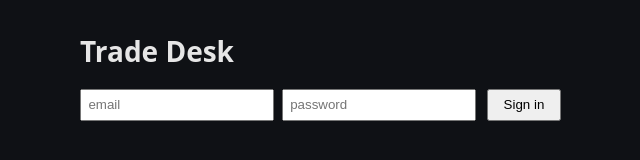
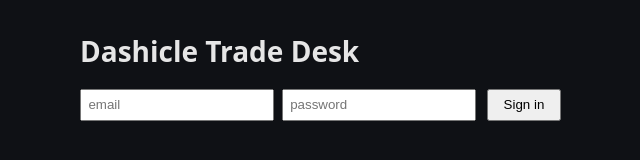
Before and after one commit to DashicleDev/TradeDesk, a plain HTML site: page index.html in a window 1280 px wide. Shown: the whole page, without its empty margins (110-750 px from the left). Drawn offline with nearby package versions, Linux system fonts and the light colour scheme.

Commit message:
Rename to Dashicle Trade Desk
Co-Authored-By: Claude Sonnet 5.5 <noreply@anthropic.com>

```diff
--- a/index.html
+++ b/index.html
@@ -1,8 +1,8 @@
 <!doctype html>
 <html lang="en"><head><meta charset="utf-8"><meta name="viewport" content="width=device-width,initial-scale=1">
-<title>Trade Desk</title><link rel="stylesheet" href="style.css"></head>
+<title>Dashicle Trade Desk</title><link rel="stylesheet" href="style.css"></head>
 <body>
-<h1>Trade Desk</h1>
+<h1>Dashicle Trade Desk</h1>
 <div id="auth" hidden>
   <input id="email" type="email" placeholder="email"><input id="pw" type="password" placeholder="password">
   <button id="login">Sign in</button>
```
Also changed, not shown: 2 other files.
